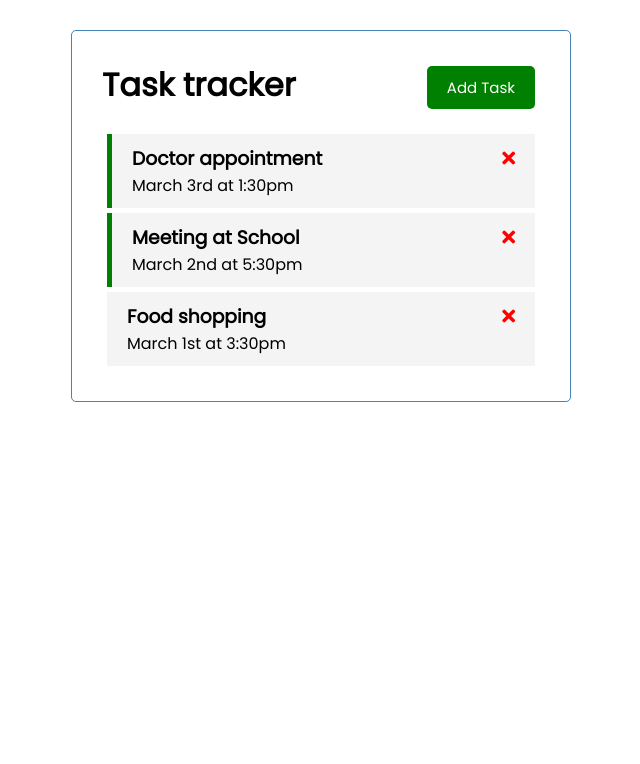
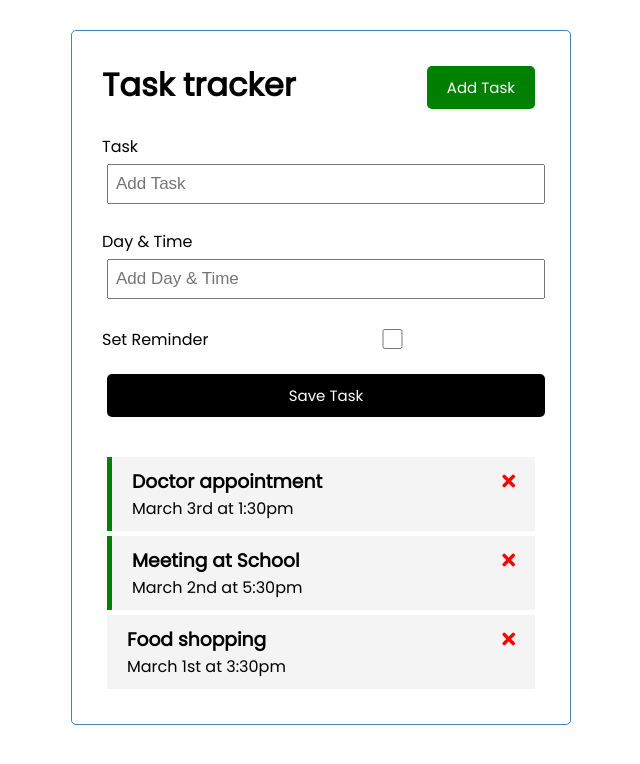
Before and after one commit to michals96/vuejs-mastery, a Vue app in the folder vue-project/: page / in a window 1280 px wide. Shown: the top 764 px of the page, without its empty margins (319-959 px from the left). Built offline with nearby package versions, Linux system fonts and the light colour scheme.

Commit message:
adding tasks

```diff
--- a/vue-project/src/App.vue
+++ b/vue-project/src/App.vue
@@ -1,6 +1,7 @@
 <template>
   <div class="container">
     <Header title="Task tracker"/>
+    <AddTask @add-task="addTask"></AddTask>
     <Tasks :tasks="tasks" @toggle-reminder="toggleReminder" @delete-task="deleteTask"/>
   </div>
 </template>
@@ -8,12 +9,14 @@
 <script>
 import Header from "@/components/Header.vue";
 import Tasks from "@/components/Tasks.vue";
+import AddTask from "@/components/AddTask.vue";
 
 export default {
   name: 'App',
   components: {
     Header,
-    Tasks
+    Tasks,
+    AddTask
   },
   data() {
     return {
@@ -21,6 +24,9 @@
     }
   },
   methods: {
+    addTask(task) {
+      this.tasks =[...this.tasks, task]
+    },
     deleteTask(id) {
       if (confirm('Are you sure?')) {
         this.tasks = this.tasks.filter(task => task.id !== id)
--- /dev/null
+++ b/vue-project/src/components/AddTask.vue
@@ -0,0 +1,90 @@
+<template>
+  <form @submit="onSubmit" class="add-form">
+    <div class="form-control">
+      <label>Task</label>
+      <input type="text" v-model="text" name="text" placeholder="Add Task" />
+    </div>
+    <div class="form-control">
+      <label>Day & Time</label>
+      <input
+          type="text"
+          v-model="day"
+          name="day"
+          placeholder="Add Day & Time"
+      />
+    </div>
+    <div class="form-control form-control-check">
+      <label>Set Reminder</label>
+      <input type="checkbox" v-model="reminder" name="reminder" />
+    </div>
+
+    <input type="submit" value="Save Task" class="btn btn-block" />
+  </form>
+</template>
+
+<script>
+  export default {
+    name: 'AddTask',
+    data() {
+      return {
+        text: '',
+        day: '',
+        reminder: false
+      }
+    },
+    methods: {
+      onSubmit(e) {
+        e.preventDefault();
+
+        if(!this.text) {
+          alert("Please add a task");
+          return;
+        }
+
+        const newTask = {
+          id: Math.floor(Math.random() * 100000),
+          text: this.text,
+          day: this.day,
+          reminder: this.reminder
+        }
+
+        this.$emit('add-task', newTask);
+
+        this.text = ''
+        this.day = ''
+        this.reminder = false
+      }
+    }
+  }
+</script>
+
+<style scoped>
+.add-form {
+  margin-bottom: 40px;
+}
+.form-control {
+  margin: 20px 0;
+}
+.form-control label {
+  display: block;
+}
+.form-control input {
+  width: 100%;
+  height: 40px;
+  margin: 5px;
+  padding: 3px 7px;
+  font-size: 17px;
+}
+.form-control-check {
+  display: flex;
+  align-items: center;
+  justify-content: space-between;
+}
+.form-control-check label {
+  flex: 1;
+}
+.form-control-check input {
+  flex: 2;
+  height: 20px;
+}
+</style>
```
